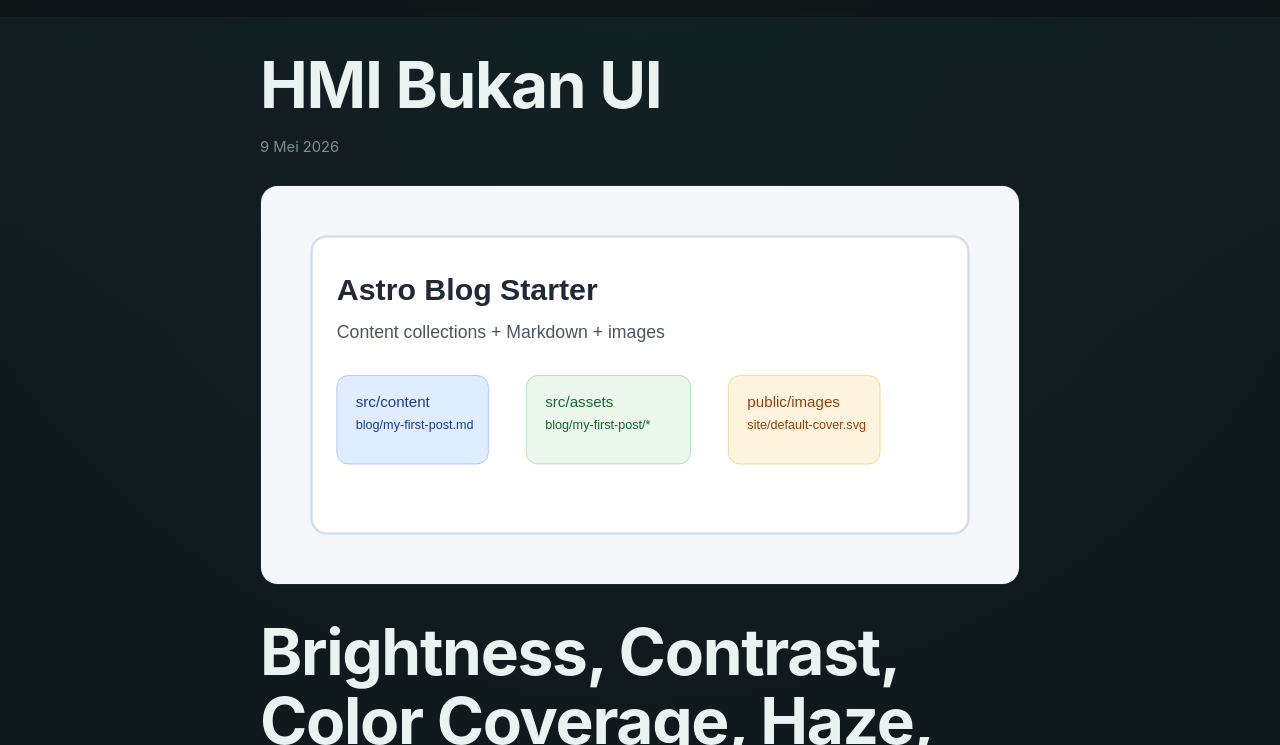
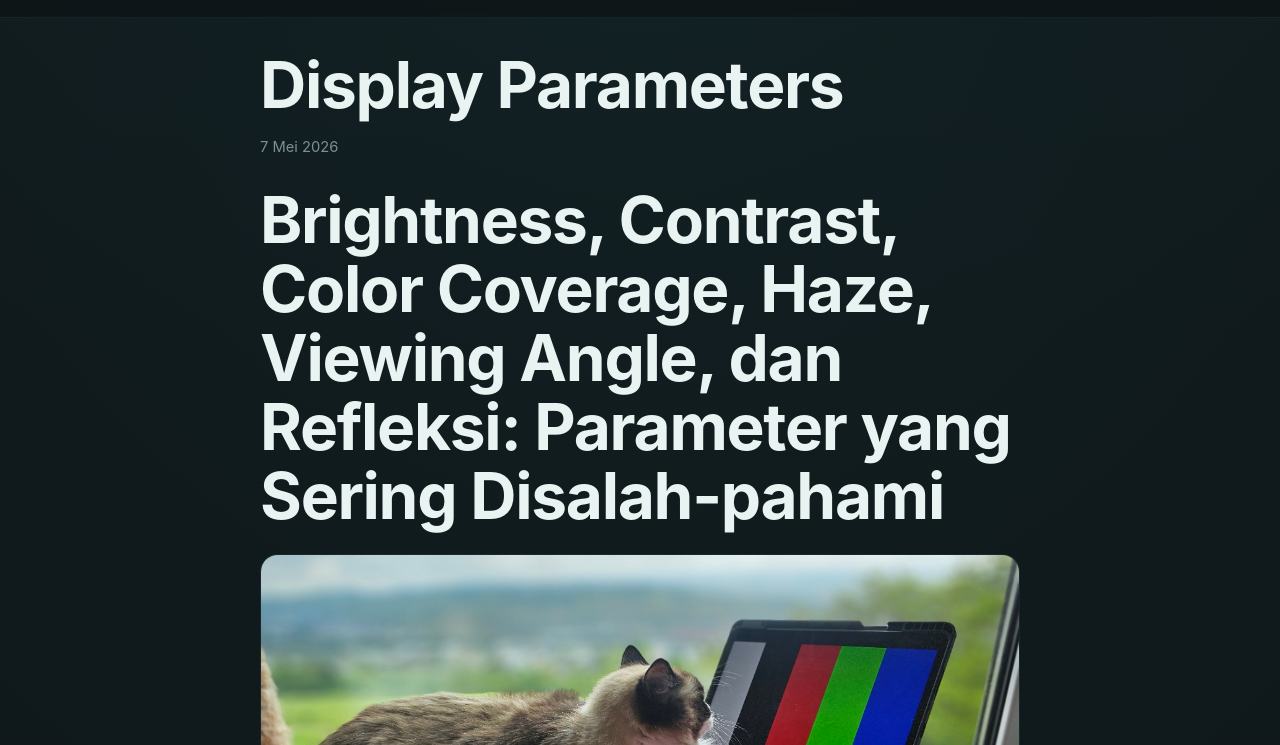
Before and after one commit to Th0mm1es/t-agung.id, an Astro site: page /blog/blog_2_display_params_disalahpahami in a window 1280 px wide. Shown: the part 55-800 px from the top of the page. Built offline with nearby package versions, Linux system fonts and the light colour scheme; Astro itself is replaced by a stand-in of ours.

Commit message:
updated design

```diff
--- a/src/content/blog/blog_2_display_params_disalahpahami.md
+++ b/src/content/blog/blog_2_display_params_disalahpahami.md
@@ -1,14 +1,12 @@
 ---
-title: "HMI Bukan UI"
-description: "Bedanya HMI dan UI"
-pubDate: 2026-05-09
+title: "Display Parameters"
+description: "Brightness, Contrast, Color Coverage, Haze, Viewing Angle, dan Refleksi"
+pubDate: 2026-05-07
 tags: ["HMI", "UI", "display"]
-cover: ../../assets/blog/my-first-post/cover.svg
-coverAlt: "Simple folder diagram for Astro blog content"
 draft: false
 ---
 
-# Brightness, Contrast, Color Coverage, Haze, Viewing Angle, dan Refleksi: Parameter yang Sering Disalahpahami
+# Brightness, Contrast, Color Coverage, Haze, Viewing Angle, dan Refleksi: Parameter yang Sering Disalah-pahami
 
 ![Diagram 1](../../assets/blog/2/2_moko_rgb.jpg)"Moko lagi ngecek color gamut. Katanya warna merah di panel IPS dengan mini LED lebih enak dilihat dan kontrasnya bagus 😼"
 
--- a/src/content/blog/blog_3_lcd_oled_microled_hmi.md
+++ b/src/content/blog/blog_3_lcd_oled_microled_hmi.md
@@ -2,14 +2,9 @@
 title: "LCD, OLED, atau microLED untuk HMI : Trade-off Nyata, Bukan Slide PPT"
 description: "bedanya berbagai display technology"
 pubDate: 2026-05-09
-tags: ["HMI", "UI", "display"]
-cover: ../../assets/blog/my-first-post/cover.svg
-coverAlt: "Simple folder diagram for Astro blog content"
+tags: ["HMI", "display"]
 draft: false
 ---
-
-
-# "LCD, OLED, atau microLED untuk HMI : Trade-off Nyata, Bukan Slide PPT"
 
 ---
 
--- a/src/content/blog/my-first-post.md
+++ b/src/content/blog/my-first-post.md
@@ -1,14 +1,12 @@
 ---
 title: "HMI Bukan UI"
 description: "Bedanya HMI dan UI"
-pubDate: 2026-05-09
+pubDate: 2026-05-05
 tags: ["HMI", "UI", "display"]
-cover: ../../assets/blog/my-first-post/cover.svg
-coverAlt: "Simple folder diagram for Astro blog content"
 draft: false
 ---
 
-# HMI Bukan UI — Sudut Pandang Engineer
+# HMI Bukan UI : Sudut Pandang Engineer
 
 ---
 
@@ -93,8 +91,6 @@ Beberapa contoh:
 
 **Ukuran target.** Jari manusia di layar 10 inci butuh tombol minimal 7mm buat tap yang akurat. Nggak bisa cuma "kecil-kecil biar aesthetic."
 
-
-
 Untuk *konsumen elektronik*, peran psikologi manusia akan lebih berpengaruh. Waktu saya harus kerjasama dengan Image Quality team di Sony untuk tabletnya, kita harus memikirkan juga yang namanya "memory color" dimana warna-warna yang kita ingat kadang lebih kuat (saturated) dibanding warna sebenarnya, tapi memory ini beda dengan ingatan warna kulit, dimana kita akan lebih sering mengigat warna kulit sebenarnya.
 
 ---
@@ -107,8 +103,6 @@ Di Motherson, kita kerja sama project "smart cockpit" di mana seluruh interior m
 
 Di Eropa dan beberapa tempat di Amerika, truk besar sudah mulai memakai "*digital mirror*," menggantikan spion konvensional dengan kamera dan layar di dalam kokpit. Layar yang dipakai untuk layar yang dekat dengan pengemudi biasanya lebih kecil daripada layar yang ditempatkan jauh dari pengemudi (di daerah co-driver), ini karena kita harus mempertimbangkan seberapa besar objek yang harus ditampilkan di layar tersebut dan ini terkadang tidak didefinisikan dengan ukuran sentimeter, tapi dengan *angular degree*.
 
-
-
 ---
 
 ### Intinya
```
